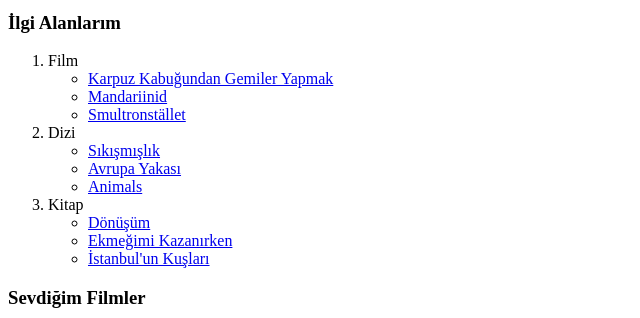
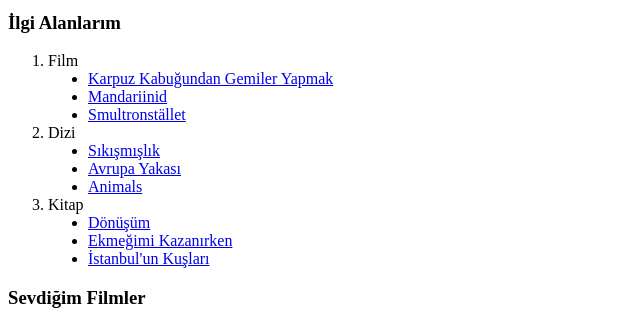
Before and after one commit to basaranseyma/HTML_Odev2, a plain HTML site: page index.html in a window 1280 px wide. Shown: the part 206-524 px from the top of the page, 0-640 px from the left. Drawn offline with Linux system fonts and the light colour scheme.

Commit message:
Changed <ul> list type to "disc"

```diff
--- a/index.html
+++ b/index.html
@@ -15,17 +15,17 @@
     <!-- İlgi alanlarımın başlangıcı -->
     <h3>İlgi Alanlarım</h3>
     <ol>
-        <li>Film</li><ul>
+        <li>Film</li><ul type="disc">
             <li><a href="https://www.imdb.com/title/tt0325675/?ref_=rt_li_tt" target="_blank">Karpuz Kabuğundan Gemiler Yapmak</a></li>
             <li><a href="https://www.imdb.com/title/tt2991224/?ref_=rt_li_tt" target="_blank"> Mandariinid</a></li>
             <li><a href="https://www.imdb.com/title/tt0050986/?ref_=rt_li_tt"target="_blank">Smultronstället</a></li>
         </ul>
-        <li>Dizi</li><ul>
+        <li>Dizi</li><ul type="disc">
             <li><a href="https://www.imdb.com/title/tt11536178/?ref_=rt_li_tt" target="_blank">Sıkışmışlık</a></li>
             <li><a href="https://www.imdb.com/title/tt0421291/?ref_=nm_knf_t_1"target="_blank">Avrupa Yakası</a></li>
             <li><a href="https://www.imdb.com/title/tt4953128/?ref_=rt_li_tt" target="_blank">Animals</a></li>
         </ul>
-        <li>Kitap</li><ul>
+        <li>Kitap</li><ul type="disc">
             <li><a href="https://www.goodreads.com/book/show/9509724-d-n-m" target="_blank">Dönüşüm</a></li>
             <li><a href="https://www.goodreads.com/book/show/6392368-ekme-imi-kazan-rken" target="_blank">Ekmeğimi Kazanırken</a></li>
             <li><a href="https://www.goodreads.com/book/show/43971696-i-stanbul-un-ku-lar" target="_blank">İstanbul'un Kuşları</a></li>
```
Also changed, not shown: images/screenshot.png.
